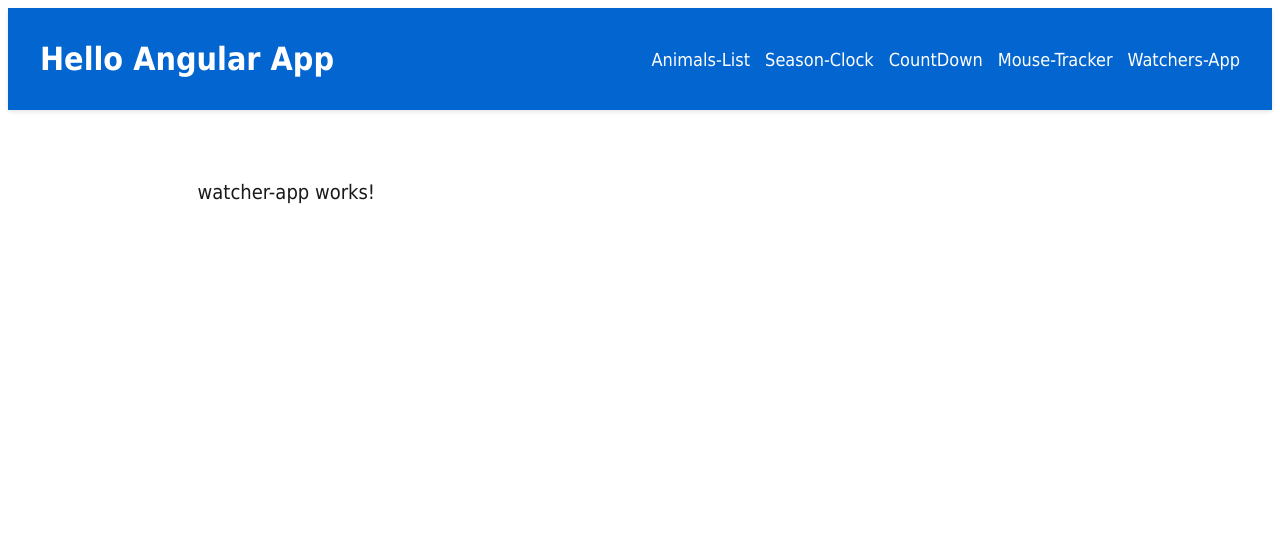
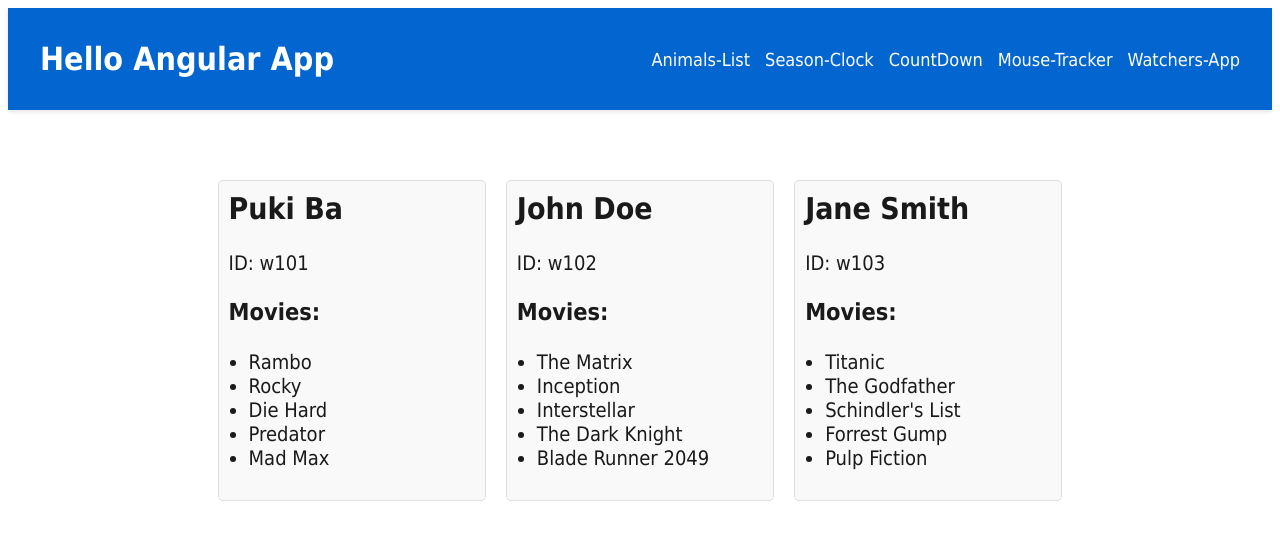
Before and after one commit to OriChaiMatan/Hello-Angular, an Angular app: page /watcher-app in a window 1280 px wide. Shown: the top 540 px of the page. Built offline with nearby package versions, Linux system fonts and the light colour scheme.

Commit message:
Render watchers to the page

```diff
--- a/src/app/cmps/watcher-app/watcher-app.component.html
+++ b/src/app/cmps/watcher-app/watcher-app.component.html
@@ -1 +1,10 @@
-<p>watcher-app works!</p>
+<div class="watcher-list">
+    <div *ngFor="let watcher of watchers" class="watcher">
+      <h2>{{ watcher.fullname }}</h2>
+      <p>ID: {{ watcher.id }}</p>
+      <h3>Movies:</h3>
+      <ul>
+        <li *ngFor="let movie of watcher.movies">{{ movie }}</li>
+      </ul>
+    </div>
+  </div>
--- a/src/app/cmps/watcher-app/watcher-app.component.scss
+++ b/src/app/cmps/watcher-app/watcher-app.component.scss
@@ -0,0 +1,25 @@
+.watcher-list {
+    display: flex;
+    gap: 1.25rem; /* 20px equivalent in rem */
+    padding: 1.25rem; /* 20px equivalent in rem */
+  }
+
+  .watcher {
+    flex: 1; /* Ensures all watchers have the same width */
+    padding: 0.625rem; /* 10px equivalent in rem */
+    border: 0.0625rem solid #ddd; /* 1px equivalent in rem */
+    border-radius: 0.3125rem; /* 5px equivalent in rem */
+    background-color: #f9f9f9;
+
+    h2 {
+      margin-top: 0;
+    }
+
+    ul {
+      padding-left: 1.25rem; /* 20px equivalent in rem */
+    }
+
+    li {
+      list-style-type: disc;
+    }
+  }
--- a/src/app/cmps/watcher-app/watcher-app.component.ts
+++ b/src/app/cmps/watcher-app/watcher-app.component.ts
@@ -1,4 +1,5 @@
 import { Component } from '@angular/core';
+import { Watcher } from '../../models/watcher.model';
 
 @Component({
   selector: 'watcher-app',
@@ -7,4 +8,10 @@ import { Component } from '@angular/core';
 })
 export class WatcherAppComponent {
 
+  watchers: Watcher[] = [
+    { id: 'w101', fullname: 'Puki Ba', movies: ['Rambo', 'Rocky', 'Die Hard', 'Predator', 'Mad Max'] },
+    { id: 'w102', fullname: 'John Doe', movies: ['The Matrix', 'Inception', 'Interstellar', 'The Dark Knight', 'Blade Runner 2049'] },
+    { id: 'w103', fullname: 'Jane Smith', movies: ['Titanic', 'The Godfather', 'Schindler\'s List', 'Forrest Gump', 'Pulp Fiction'] }
+  ]
+
 }
--- /dev/null
+++ b/src/app/models/watcher.model.ts
@@ -0,0 +1,5 @@
+export interface Watcher {
+    id: string
+    fullname: string
+    movies: string[]
+}
```
Also changed, not shown: src/app/app-root/app.component.html (+0 -7 lines).
